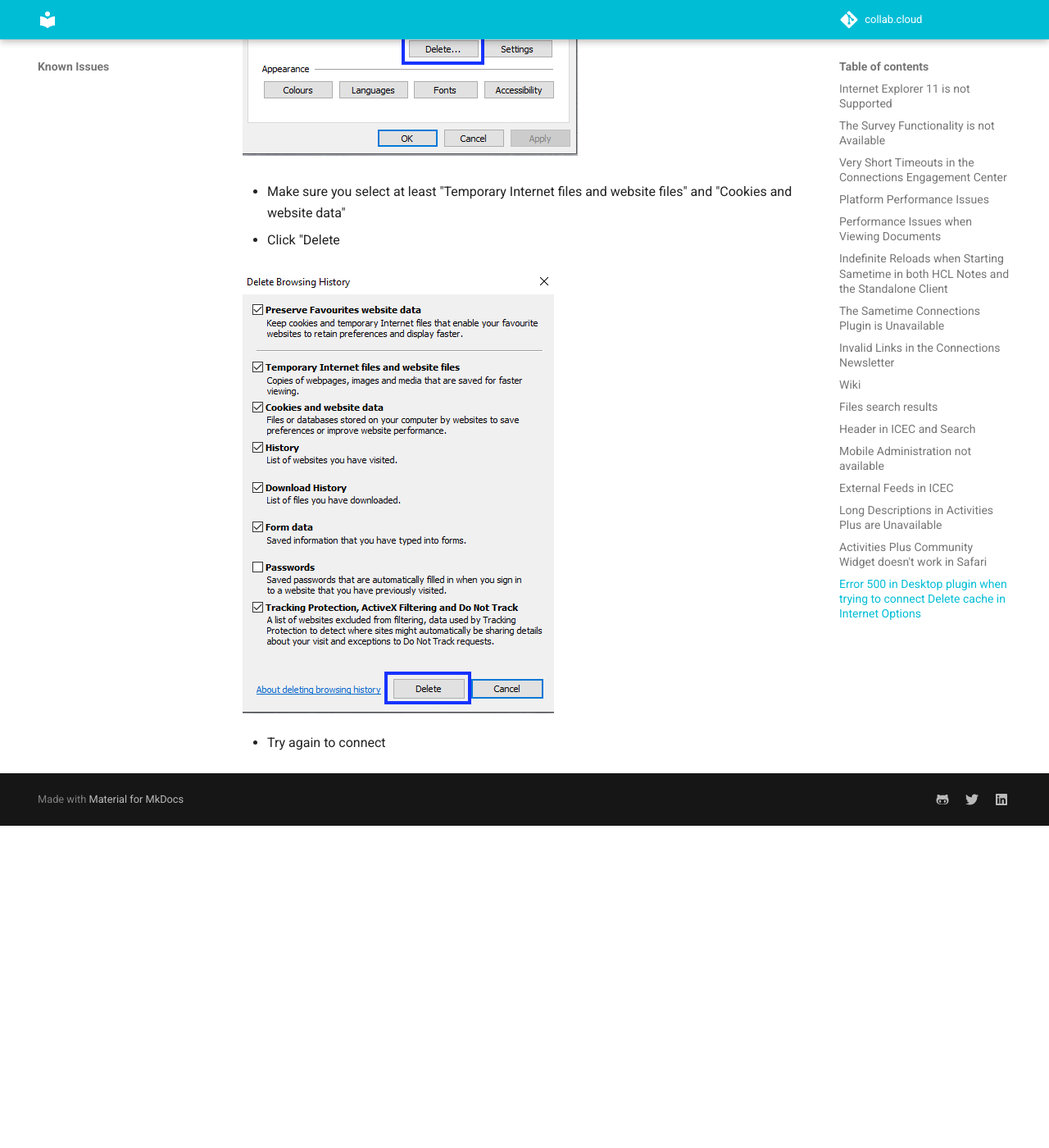
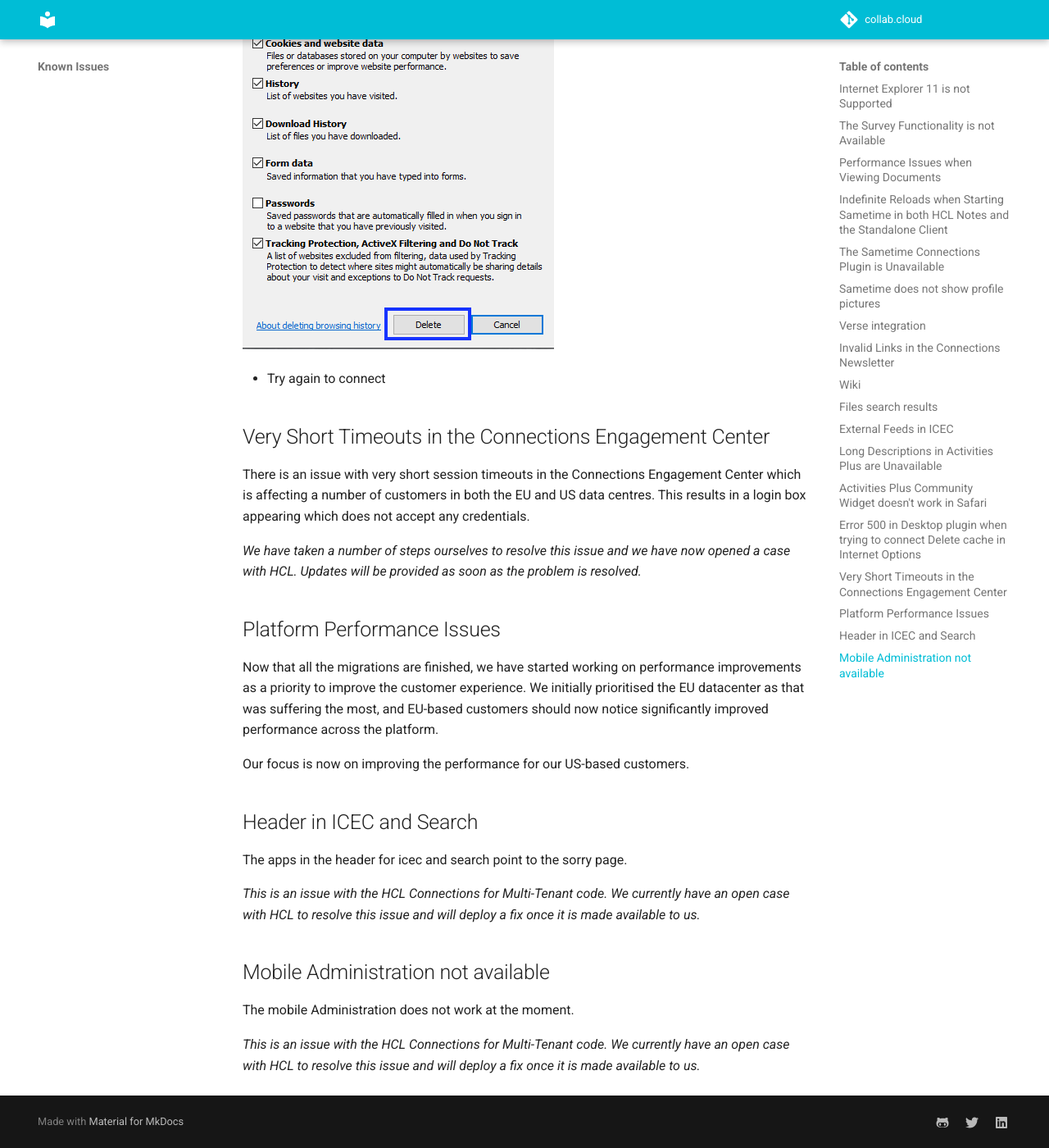
Before and after one commit to collabdotcloud/docs.collab.cloud, an MkDocs documentation site: the page built from docs/help/known-issues.md, in a window 1280 px wide and 1400 px high, scrolled down 4833 px. Shown: the whole window at 82% size. Built offline with MkDocs 1.6.1 and Material for MkDocs 9.7.7, drawn with Linux system fonts in a browser that asks for light colours; before the commit the page ends 5840 px from its top, so only the background shows below that; some of the changed text lies outside the part shown.

Commit message:
known issues updated

```diff
--- a/docs/help/known-issues.md
+++ b/docs/help/known-issues.md
@@ -60,6 +48,18 @@
 
 Please use Sametime webchat available at [webchatna.collab.cloud](https://webchatna.collab.cloud) (for US-based customers) or [webchateu.collab.cloud](https://webchateu.collab.cloud) (for EU-based customers) until this issue is resolved.
 
+## Sametime does not show profile pictures
+
+Sametime standalone and Notes Plugin does not show the profile pictures.
+
+*This is an issue with the HCL Connections for Multi-Tenant code. We currently have an open case with HCL to resolve this issue and will deploy a fix once it is made available to us.*
+
+## Verse integration
+
+For customers who have Verse and Connections, the Connections integration in Verse fails if a user starts with Verse.
+
+*This is an issue with the HCL Connections for Multi-Tenant code. We currently have an open case with HCL to resolve this issue and will deploy a fix once it is made available to us.*
+
 ## Invalid Links in the Connections Newsletter
 
 There is currently an issue with the Connections newsletter sent out by the platform.
@@ -125,3 +113,27 @@
 ![id-comparison](/assets/images/screen-shots/desktopplugin/inet-options3.png)
 
 - Try again to connect
+
+## Very Short Timeouts in the Connections Engagement Center
+
+There is an issue with very short session timeouts in the Connections Engagement Center which is affecting a number of customers in both the EU and US data centres. This results in a login box appearing which does not accept any credentials.
+
+*We have taken a number of steps ourselves to resolve this issue and we have now opened a case with HCL. Updates will be provided as soon as the problem is resolved.*
+
+## Platform Performance Issues
+
+Now that all the migrations are finished, we have started working on performance improvements as a priority to improve the customer experience. We initially prioritised the EU datacenter as that was suffering the most, and EU-based customers should now notice significantly improved performance across the platform.
+
+Our focus is now on improving the performance for our US-based customers.
+
+## Header in ICEC and Search
+
+The apps in the header for icec and search point to the sorry page.
+
+*This is an issue with the HCL Connections for Multi-Tenant code. We currently have an open case with HCL to resolve this issue and will deploy a fix once it is made available to us.*
+
+## Mobile Administration not available
+
+The mobile Administration does not work at the moment.
+
+*This is an issue with the HCL Connections for Multi-Tenant code. We currently have an open case with HCL to resolve this issue and will deploy a fix once it is made available to us.*
```
Also changed, not shown: other parts of docs/help/known-issues.md (+0 -24 lines).
